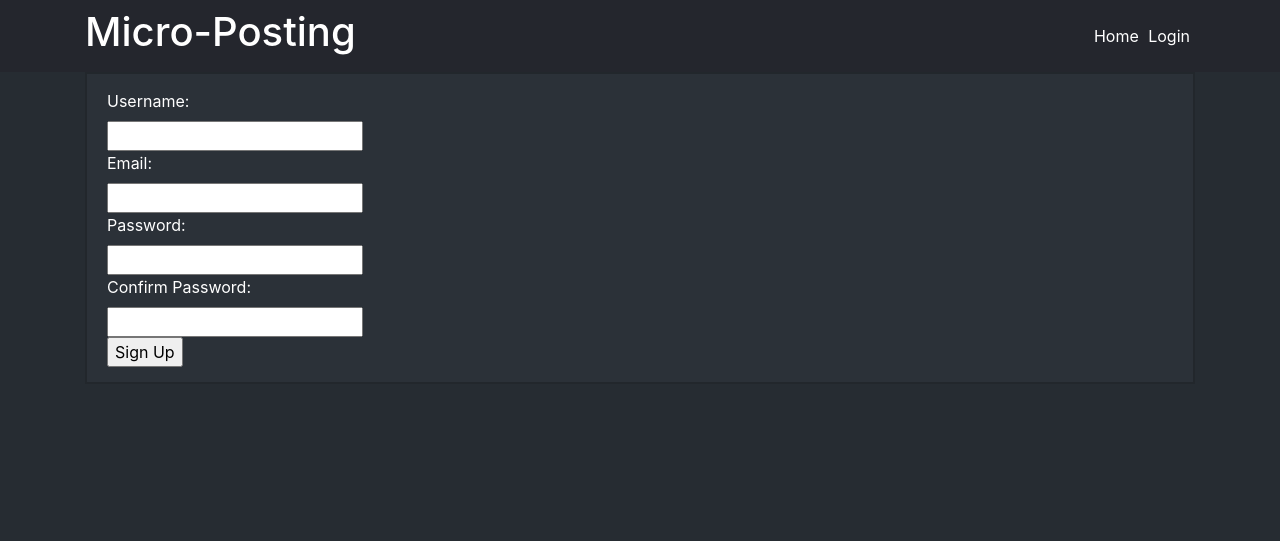
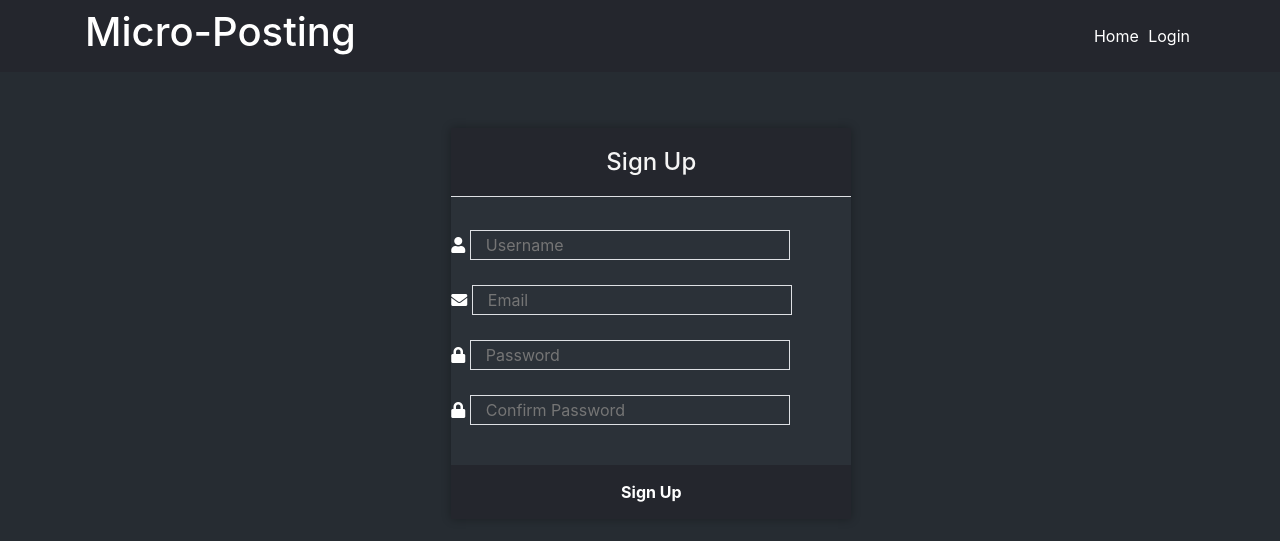
Before and after one commit to Rafagars/micro-posting, a Flask app: page /signup in a window 1280 px wide. Shown: the top 541 px of the page. Run offline with Flask 2, Linux system fonts and the light colour scheme; some libraries are stand-ins or nearby versions.

Commit message:
Style improvements

```diff
--- a/static/css/style.css
+++ b/static/css/style.css
@@ -12,6 +12,7 @@
 }
 
 #body .jumbotron {
+  margin-top: 2%;
   background-color: #2b3138;
 }
 
@@ -28,9 +29,63 @@
 }
 
 #login, #signup {
-  box-sizing: content-box;
-  border: 2px double #22272c;
+  width: 400px;
   background-color: #2b3138;
-  margin-bottom: 5px;
-  padding: 10px 15px;
+  box-shadow: 0 0 9px 0 rgba(0, 0, 0, 0.3);
+  margin: 5% 33%;
 }
+
+  #login h1, #signup h1 {
+    text-align: center;
+    color: whitesmoke;
+    background-color: #24262d;
+    font-size: 24px;
+    padding: 20px 0 20px 0;
+    border-bottom: 1px solid #dee0e4;
+
+  }
+
+
+  #login form, #signup form {
+
+    flex-wrap: wrap;
+    justify-content: center;
+    padding-top: 20px;
+  }
+
+  #login form input[type="password"], #login form input[type="text"], #login form input[type="email"],
+  #signup form input[type="password"], #signup form input[type="text"], #signup form input[type="email"] {
+      width: 80%;
+      height: 30px;
+      border: 1px solid #dee0e4;
+      background-color: #2b3138;
+      margin-top: 5px;
+      margin-bottom: 20px;
+      padding: 0 15px;
+    }
+
+  #login form input[type="submit"],  #signup form input[type="submit"]{
+      width: 100%;
+      padding: 15px;
+      margin-top: 20px;
+      background-color: #24262d;
+      border: 0;
+      cursor: pointer;
+      font-weight: bold;
+      color: #ffffff;
+      transition: background-color 0.2s;
+      &:hover  {
+        background-color: #2b3138;
+        transition: background-color 0.2s;
+      }
+
+
+.label{
+  display: flex;
+  justify-content: center;
+  align-items: center;
+  width: 40px;
+  height: 40px;
+  background-color: #24262d;
+  color: #ffffff;
+}
--- a/static/js/post.js
+++ b/static/js/post.js
@@ -1,5 +1,8 @@
 $(document).ready(
-    $(".likes a").on('click', function () {
-        $(this).removeClass('far').addClass('fas');
+    $(".like a").on('click', function () {
+        $(this).toggleClass('fas');;
+    }),
+        $(".unlike a").on('click', function () {
+        $(this).toggleClass('far');;
     })
 );
--- a/templates/ShowUser.html
+++ b/templates/ShowUser.html
@@ -1,10 +1,10 @@
 {% extends "base.html" %}
 
-{% block title %} User Profile {% endblock %}
+{% block title %} {{current_user.username}}'s Profile {% endblock %}
 
 {% block content %}
 
-<h1> Your Profile </h1>
+<h1> {{current_user.username}}'s Profile </h1>
 <h6> Number of posts: {{posts.count()}} </h6>
 
 		<div id="posts">
--- a/templates/Signup.html
+++ b/templates/Signup.html
@@ -6,7 +6,7 @@ Sign-Up
 
 {% block content %}
 <div id="signup">
-
+<h1>Sign Up</h1>
 {% if message %}
 <div class="alert alert-danger" role="alert">
     {{ message }}
@@ -14,10 +14,10 @@ Sign-Up
 {% endif %}
 
 {% if form %}
-<form action="{{url_for('signup')}}" method="POST" style="padding:5px;">
+<form action="{{url_for('signup')}}" method="POST">
     <!-- Full Name Field -->
-    {{ form.username.label }}: <br>
-    {{ form.username }}
+    <label class="label"><i class="fas fa-user"></i></label>
+    {{ form.username(placeholder="Username", style="color:white;") }}
     <br>
     {% if form.username.errors %}
         {% for error in form.username.errors %}
@@ -27,8 +27,8 @@ Sign-Up
     {% endif %}
 
     <!-- Email Field -->
-    {{ form.email.label }}: <br>
-    {{ form.email }}
+    <label class="label"><i class="fas fa-envelope"></i></label>
+    {{ form.email(placeholder="Email", style="color:white;") }}
     <br>
     {% if form.email.errors %}
         {% for error in form.email.errors %}
@@ -38,8 +38,8 @@ Sign-Up
     {% endif %}
 
     <!-- Password Field -->
-    {{ form.password.label }}: <br>
-    {{ form.password }}
+    <label class="label"><i class="fas fa-lock"></i></label>
+    {{ form.password(placeholder="Password", style="color:white;") }}
     <br>
     {% if form.password.errors %}
         {% for error in form.password.errors %}
@@ -49,8 +49,8 @@ Sign-Up
     {% endif %}
 
     <!-- Confirm Password Field -->
-    {{ form.confirm_password.label }}: <br>
-    {{ form.confirm_password }}
+    <label class="label"><i class="fas fa-lock"></i></label>
+    {{ form.confirm_password(placeholder="Confirm Password", style="color:white;") }}
     <br>
     {% if form.confirm_password.errors %}
         {% for error in form.confirm_password.errors %}
--- a/templates/base.html
+++ b/templates/base.html
@@ -1,7 +1,7 @@
 <!DOCTYPE html>
 <html lang="en">
 <head>
-	<meta charset="utf-8">
+	<meta charset="utf-8" name="viewport" content="width=device-width, initial-scale=1">
 	<title>{% block title %} {% endblock %} - Micro-Posting</title>
 	<link rel="stylesheet" type="text/css" href="{{url_for('static', filename='css/style.css')}}">
 	<link rel="stylesheet" type="text/css" href="{{url_for('static', filename='css/bootstrap.min.css')}}">
@@ -30,8 +30,7 @@
 	{% endblock %}
 	</div>
 
-	<footer>
-
+	<footer id="footer">
 	</footer>
 
 	<script src="https://code.jquery.com/jquery-3.4.1.slim.min.js" integrity="sha384-J6qa4849blE2+poT4WnyKhv5vZF5SrPo0iEjwBvKU7imGFAV0wwj1yYfoRSJoZ+n" crossorigin="anonymous"></script>
--- a/templates/home.html
+++ b/templates/home.html
@@ -21,9 +21,9 @@
 					<h6><a href="{{url_for('edit_post', post_id = post.id)}}" class="float-right"> Edit</a></h6>
 					{% endif %}
 					{% if current_user.has_liked_post(post) %}
-					<p class="likes"><a href="{{ url_for('like_action', post_id=post.id, action='unlike') }}" class="fas fa-heart"></a><span style="margin-left: 5px;">{{ post.likes.count() }}</span></p>
+					<p class="unlike"><a href="{{ url_for('like_action', post_id=post.id, action='unlike') }}" class="fas fa-heart"></a><span style="margin-left: 5px;">{{ post.likes.count() }}</span></p>
 					{% else %}
-					<p class="likes"><a href="{{ url_for('like_action', post_id=post.id, action='like') }}" class="far fa-heart"></a><span style="margin-left: 5px;">{{ post.likes.count() }}</span></p>
+					<p class="like"><a href="{{ url_for('like_action', post_id=post.id, action='like') }}" class="far fa-heart"></a><span style="margin-left: 5px;">{{ post.likes.count() }}</span></p>
 					{% endif %}
 				</div>
 
```
Also changed, not shown: templates/login.html (+7 -6 lines), micro-post.db (added).
